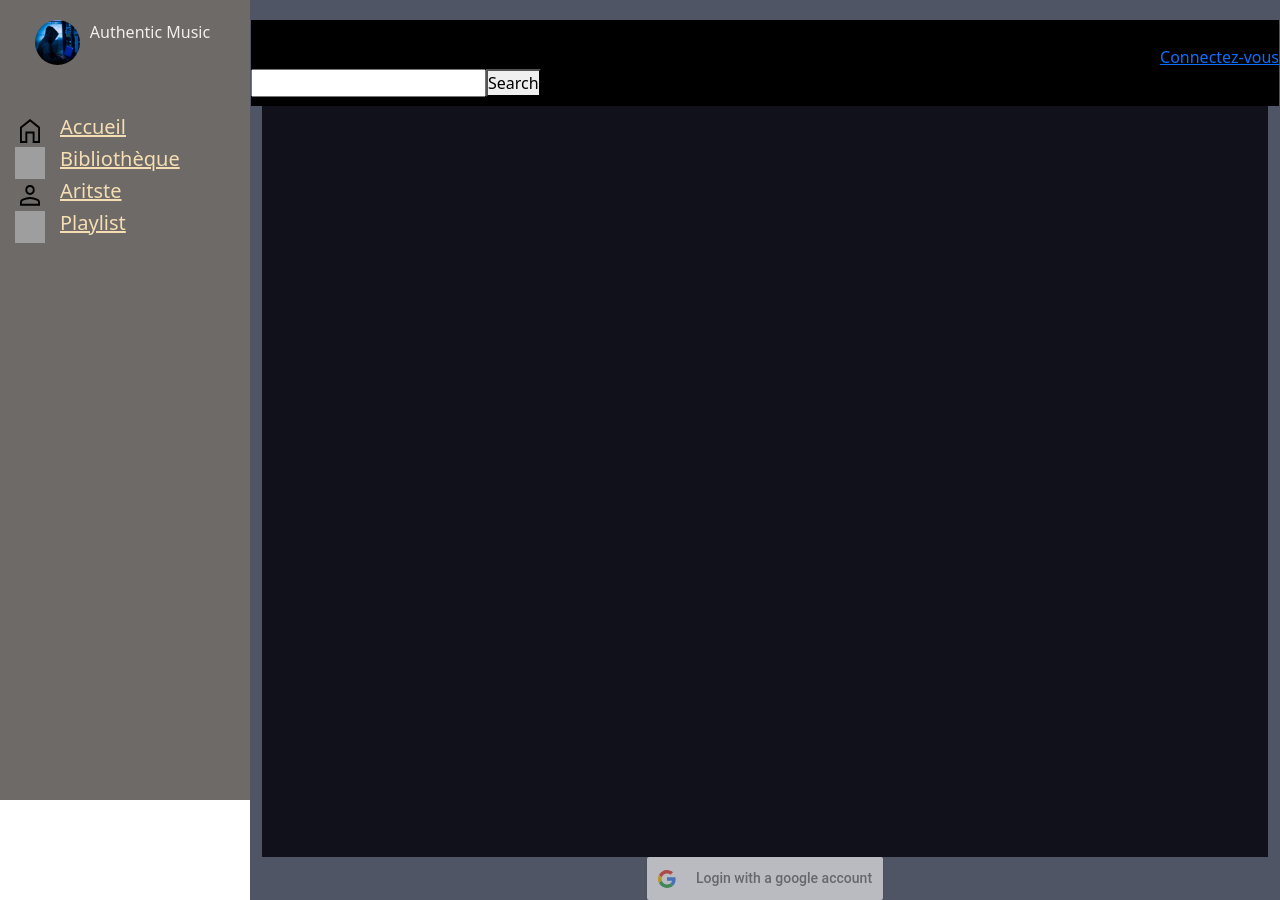
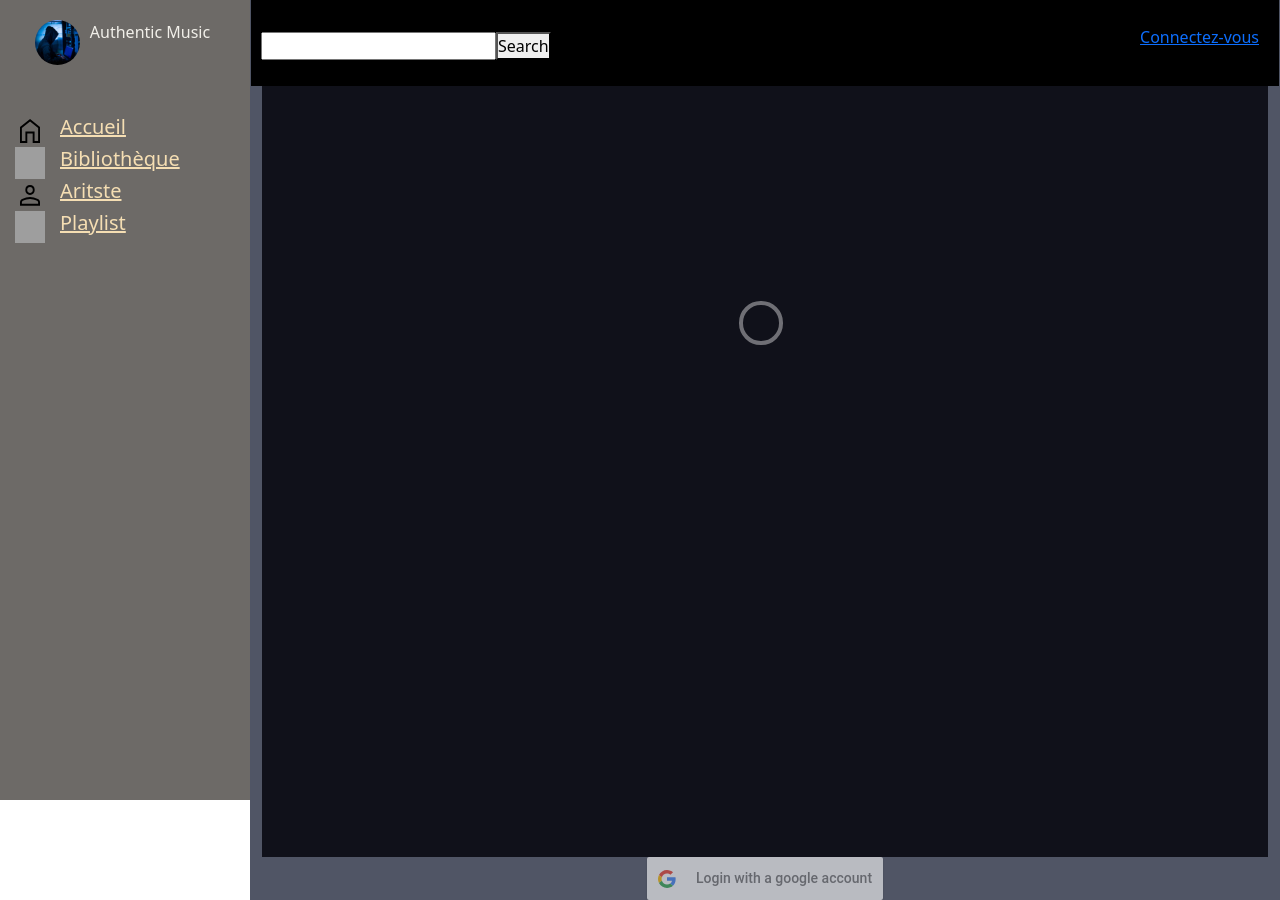
Before and after one commit to Bonheur93/Streaming-App, a React (Vite) app: page / in a window 1280 px wide. Built offline with nearby package versions, Linux system fonts and the light colour scheme; grey boxes are pictures that could not be loaded.

Commit message:
Style container Artist

```diff
--- a/src/components/Body.jsx
+++ b/src/components/Body.jsx
@@ -66,12 +66,13 @@ function Body() {
 
 
             <div className="container" >
+
                 <header className="header">
                     <div className="connectToSpotify" >
                         <a href={`${AUTH_ENDPOINT}?client_id=${CLIENT_ID}&redirect_uri=${REDIRECT_URI}&response_type=${RESPONSE_TYPE}`}>Connectez-vous</a>
                     </div>
 
-                    <form onSubmit={searchArtists}>
+                    <form className="search" onSubmit={searchArtists}>
                         <input type="text" onChange={e => setSearchKey(e.target.value)} />
                         <button type={"submit"}>Search</button>
                     </form>
@@ -79,7 +80,10 @@ function Body() {
                 </header>
 
 
+
+
                 <div className="ContainerArtistes">
+                <div class="lds-ripple"><div></div><div></div></div>
                     {renderArtists()}
                 </div>
 
--- a/src/index.css
+++ b/src/index.css
@@ -128,12 +128,12 @@ a>h5 {
   display: flex;
   justify-content: flex-end;
   margin-top: 25px;
+  margin-right: 20px;
 }
 
 .header {
   background-color: black;
   position: sticky;
-  top: 20px;
   height: 100px;
   margin-left: -11px;
   margin-right: -11px;
@@ -148,3 +148,59 @@ a>h5 {
   height: 100%;
   gap: 10px;
 }
+.search{
+  margin-top: -17px;
+  margin-left: 10px;
+}
+
+
+.lds-ripple {
+  display: inline-block;
+  position: relative;
+  margin-left: auto;
+  margin-right: auto;
+  margin-top: 20%;
+  width: 80px;
+  height: 80px;
+
+}
+.lds-ripple div {
+  position: absolute;
+  border: 4px solid #fff;
+  opacity: 1;
+  border-radius: 50%;
+  animation: lds-ripple 1s cubic-bezier(0, 0.2, 0.8, 1) infinite;
+}
+.lds-ripple div:nth-child(2) {
+  animation-delay: -0.5s;
+}
+@keyframes lds-ripple {
+  0% {
+    top: 36px;
+    left: 36px;
+    width: 0;
+    height: 0;
+    opacity: 0;
+  }
+  4.9% {
+    top: 36px;
+    left: 36px;
+    width: 0;
+    height: 0;
+    opacity: 0;
+  }
+  5% {
+    top: 36px;
+    left: 36px;
+    width: 0;
+    height: 0;
+    opacity: 1;
+  }
+  100% {
+    top: 0px;
+    left: 0px;
+    width: 72px;
+    height: 72px;
+    opacity: 0;
+  }
+}
```
